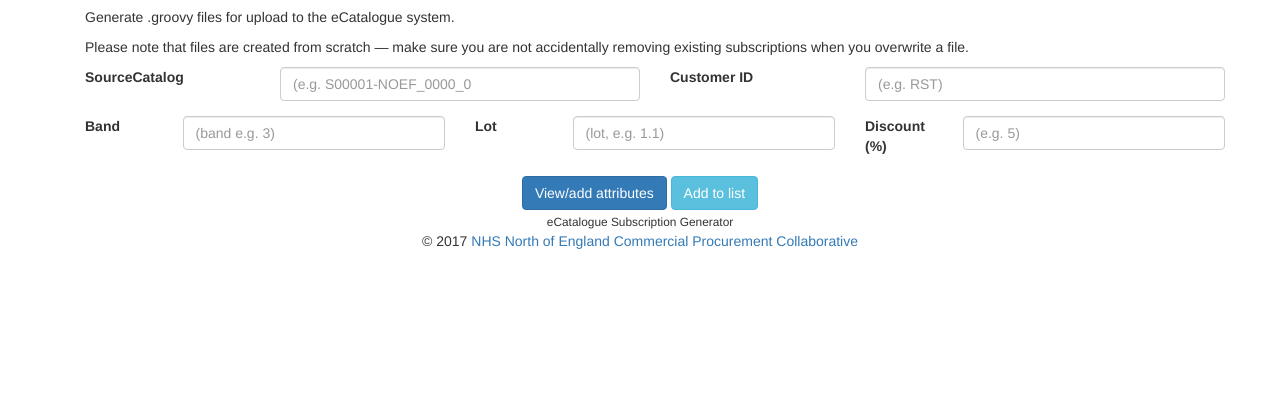
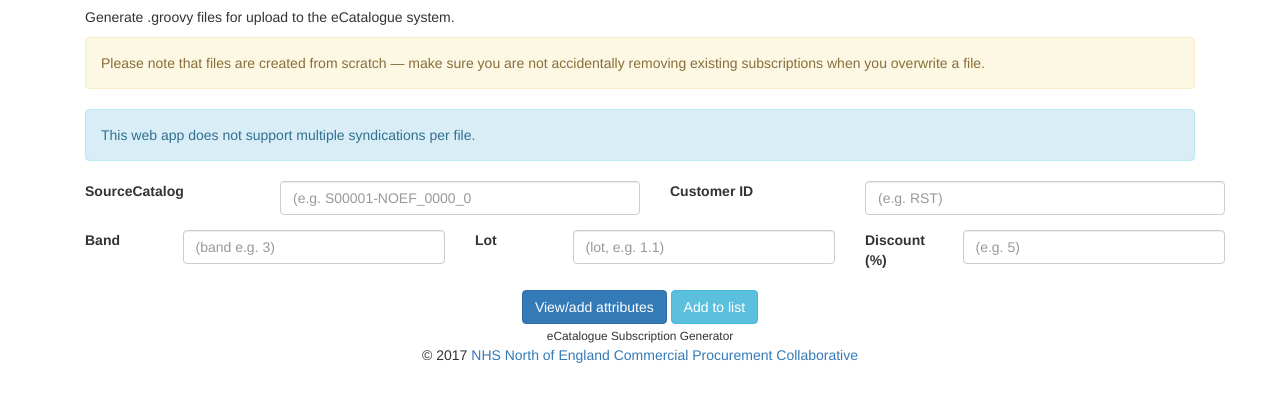
Before and after one commit to matthewdurrant/matthewdurrant.github.io, a plain HTML site: page index.html in a window 1280 px wide. Shown: the part 135-536 px from the top of the page. Drawn offline with nearby package versions, Linux system fonts and the light colour scheme.

Commit message:
update for new file format.

```diff
--- a/index.html
+++ b/index.html
@@ -19,7 +19,8 @@
 		<h1>eCatalogue Subscription Generator</h1>
 		<div class="col-md-12">
 			<p>Generate .groovy files for upload to the eCatalogue system.</p>
-			<p>Please note that files are created from scratch &mdash; make sure you are not accidentally removing existing subscriptions when you overwrite a file.</p>
+			<div class="alert alert-warning">Please note that files are created from scratch &mdash; make sure you are not accidentally removing existing subscriptions when you overwrite a file.</div>
+			<div class="alert alert-info">This web app does not support multiple syndications per file.</div>
 		</div>
 		<div class="container">
 			<form id="mainForm">
--- a/script.js
+++ b/script.js
@@ -259,7 +259,7 @@ class groovyFile {
 		//This is hackish but works well - simply delete JSON's curly braces
 		//and double quotes.
 		const regex = /{|}|"/g;
-		return '[' + outputString.replace(regex,'')  + ']';
+		return '[[' + outputString.replace(regex,'')  + ']]';
 	}
 }
 
```
